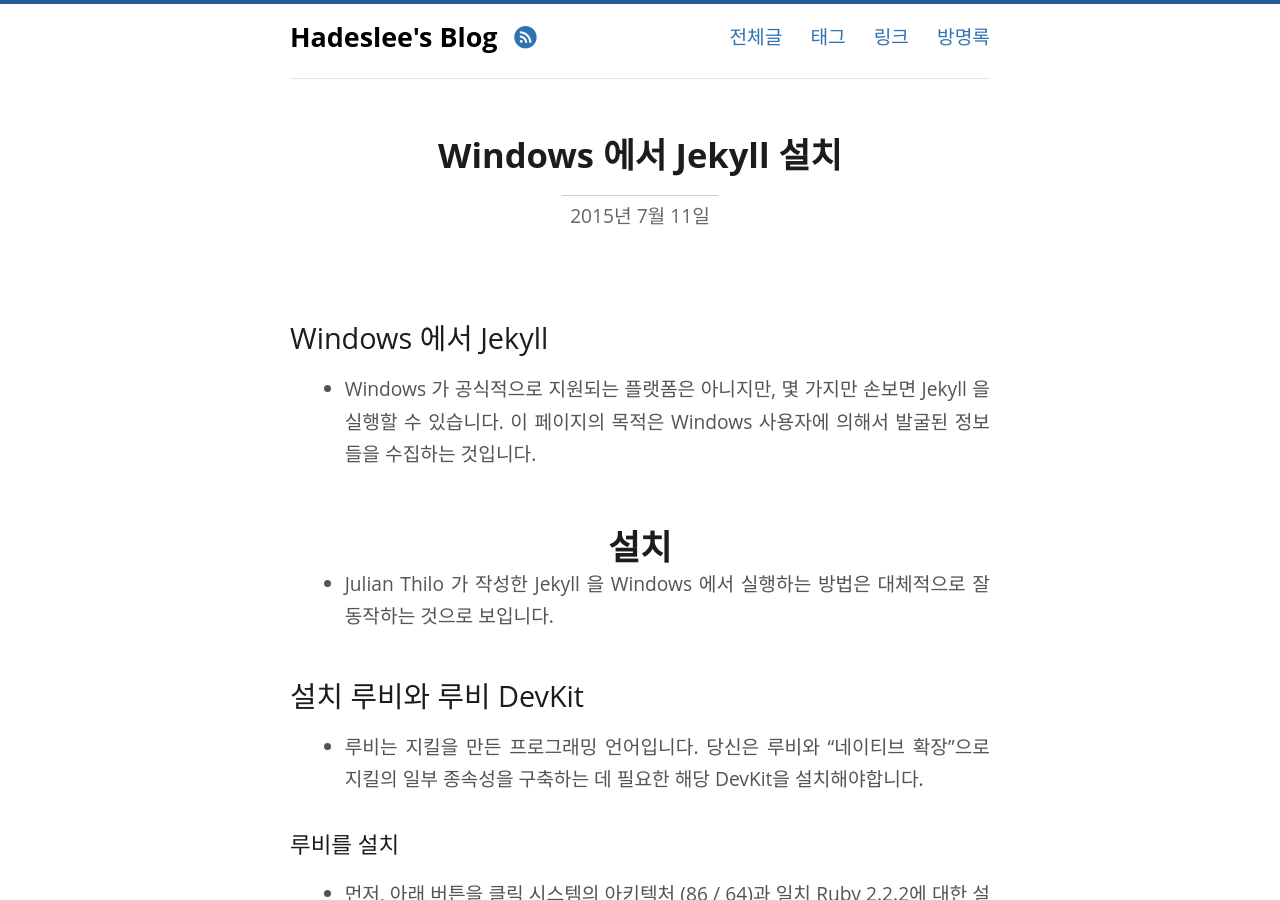
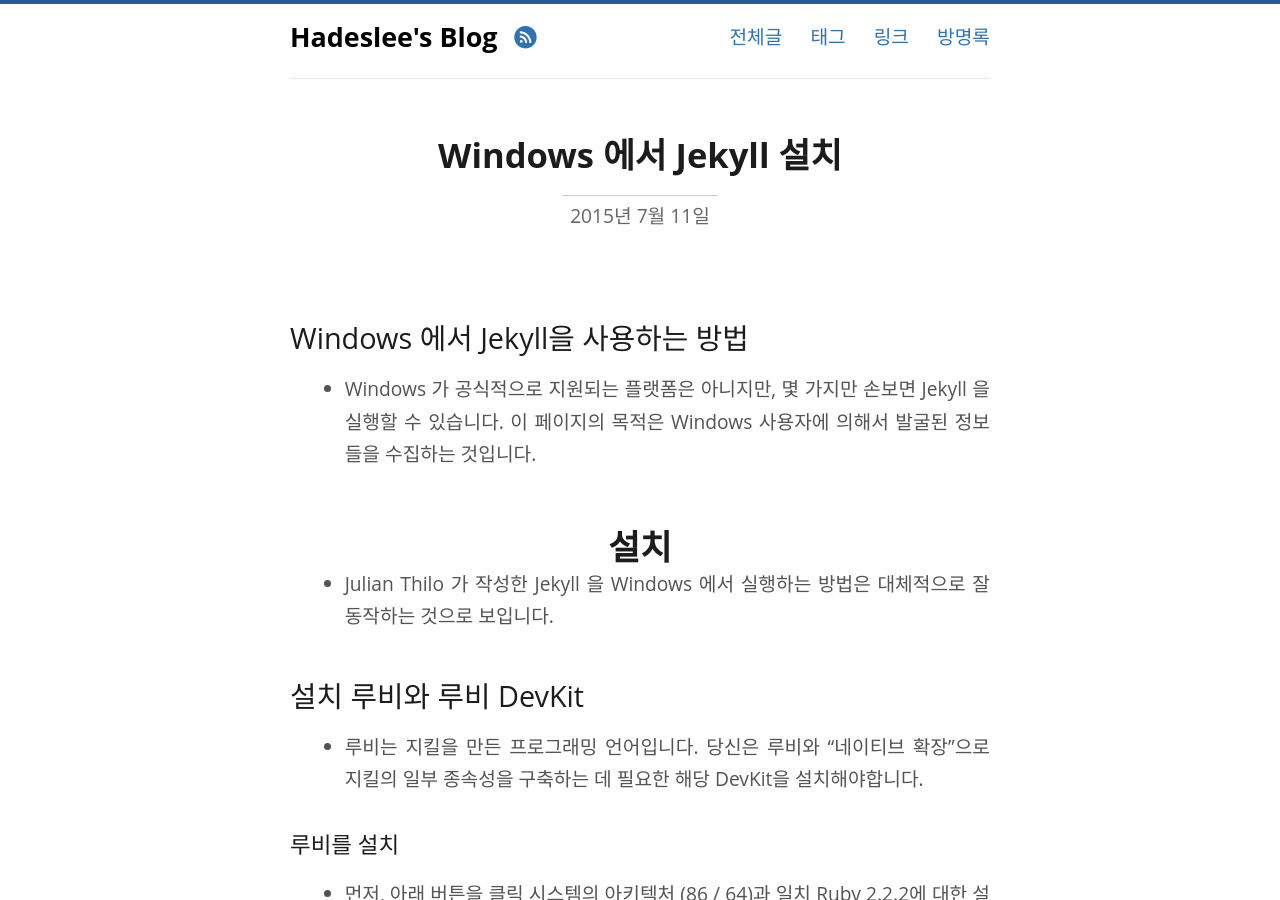
Before and after one commit to EricSeokgon/hadesyi.github.io, a Jekyll site: the page built from _posts/2015-07-10-start-jekyll.markdown, in a window 1280 px wide and 900 px high. Built offline with Jekyll 4.4.1, drawn with Linux system fonts in a browser that asks for light colours.

Commit message:
Blog Update

```diff
--- a/_posts/2015-07-10-start-jekyll.markdown
+++ b/_posts/2015-07-10-start-jekyll.markdown
@@ -9,7 +9,7 @@
 
 <!-- <div id="toc"><p class="toc_title">목차</p></div> -->
 
-## Windows 에서 Jekyll
+## Windows 에서 Jekyll을 사용하는 방법
 - Windows 가 공식적으로 지원되는 플랫폼은 아니지만, 몇 가지만 손보면 Jekyll 을 실행할 수 있습니다. 이 페이지의 목적은 Windows 사용자에 의해서 발굴된 정보들을 수집하는 것입니다.
 
 # 설치
```
